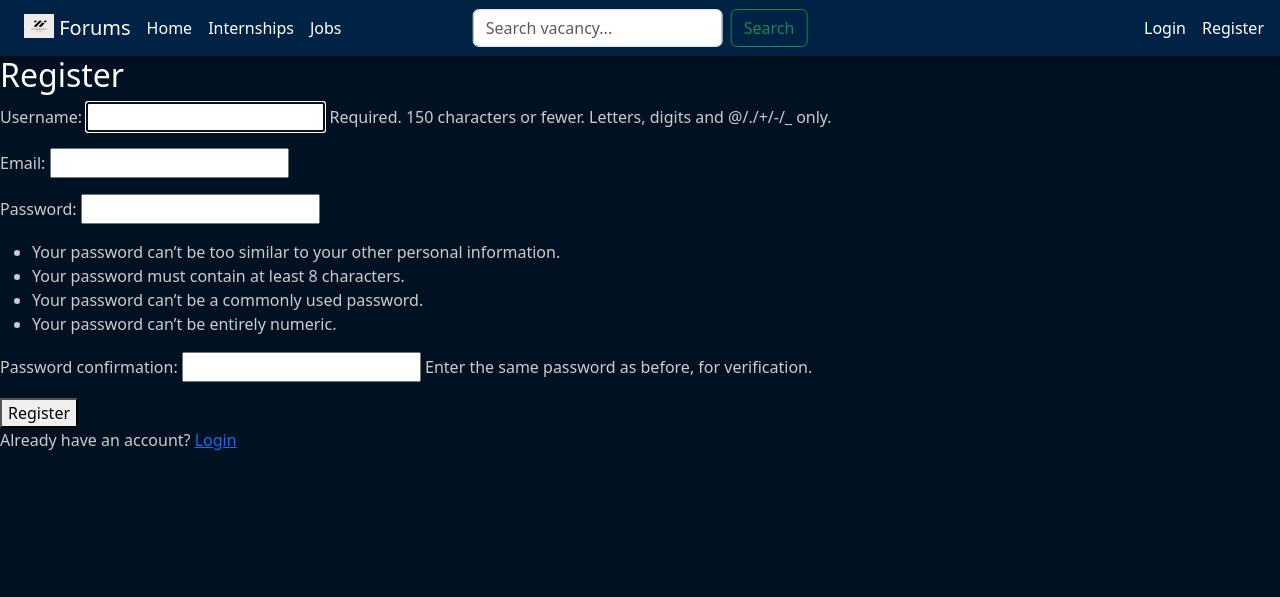
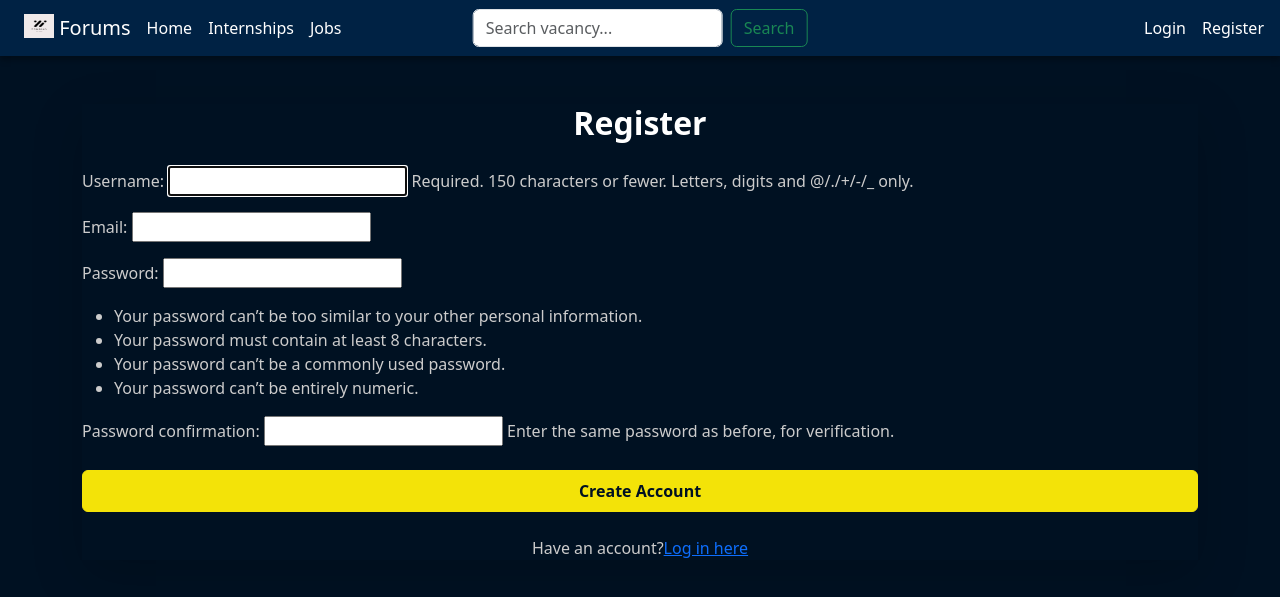
Before and after one commit to piotrekrupa/Team-1C, a Django app: page /register/ in a window 1280 px wide. Shown: the top 597 px of the page. Run offline with Django 5.2, Linux system fonts and the light colour scheme.

Commit message:
Login and Register pages Styled

```diff
--- a/templates/WAD2/register.html
+++ b/templates/WAD2/register.html
@@ -1,13 +1,19 @@
 {% extends 'WAD2/base.html' %}
 
 {% block body_block %}
-<h2>Register</h2>
+<div class="container mt-5 mb-5">
+    <div class="auth-card shadow-lg">
+        <h2 class="text-center mb-4 text-primary fw-bold">Register</h2>
 
-<form method="post">
-    {% csrf_token %}
-    {{ form.as_p }}
-    <button type="submit">Register</button>
-</form>
+        <form method="post">
+            {% csrf_token %}
+            {{ form.as_p }}
+            <div class="text-center mt-4">
+                <button type="submit" class="btn btn-primary w-100 py-2 fw-bold">Create Account</button>
+            </div>
+        </form>
 
-<p>Already have an account? <a href="{% url 'forum:login' %}">Login</a></p>
+        <p class="text-center mt-4 mb-0">Have an account?<a href="{% url 'forum:login' %}">Log in here</a></p>
+    </div>
+</div>
 {% endblock %}
```
Also changed, not shown: templates/WAD2/login.html (+13 -7 lines).
